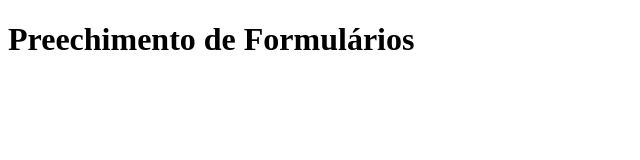
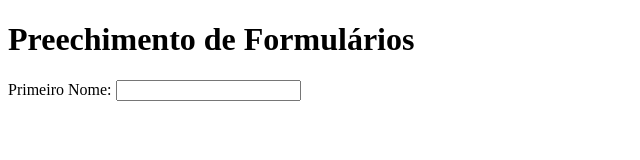
Before and after one commit to brunopavao96/formulario-de-automatico, a plain HTML site: page index.html in a window 1280 px wide. Shown: the whole page, without its empty margins (0-640 px from the left). Drawn offline with Linux system fonts and the light colour scheme.

Commit message:
Input inicial

```diff
--- a/index.html
+++ b/index.html
@@ -8,6 +8,10 @@
 </head>
 <body>
 	<h1>Preechimento de Formulários</h1>
+	<form>
+		<label for="first-name">Primeiro Nome:</label>
+		<input type="text" id="first-name">
+	</form>
 	<script src="script.js"></script>
 </body>
 </html>
```
